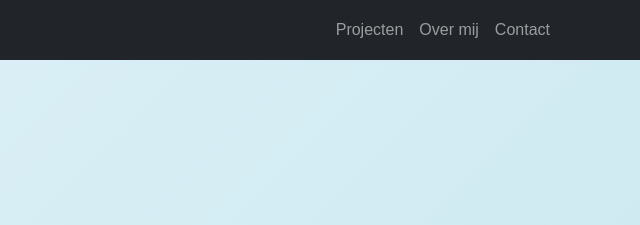
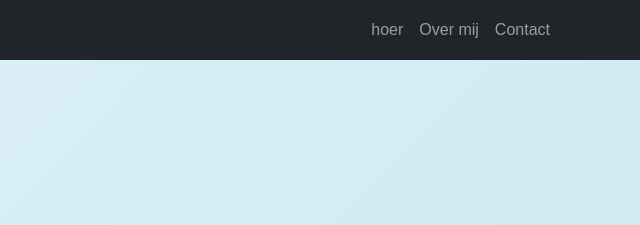
Before and after one commit to s168873/portfolio, a plain HTML site: page index.html in a window 1280 px wide. Shown: the top 225 px of the page, 640-1280 px from the left. Drawn offline with nearby package versions, Linux system fonts and the light colour scheme.

Commit message:
aanpassing index

```diff
--- a/index.html
+++ b/index.html
@@ -20,7 +20,7 @@
 
             <div class="collapse navbar-collapse" id="navMenu">
                 <ul class="navbar-nav ms-auto">
-                    <li class="nav-item"><a href="portfolio.html" class="nav-link">Projecten</a></li>
+                    <li class="nav-item"><a href="portfolio.html" class="nav-link">hoer</a></li>
                     <li class="nav-item"><a href="about.html" class="nav-link">Over mij</a></li>
                     <li class="nav-item"><a href="contact.html" class="nav-link">Contact</a></li>
                 </ul>
```
